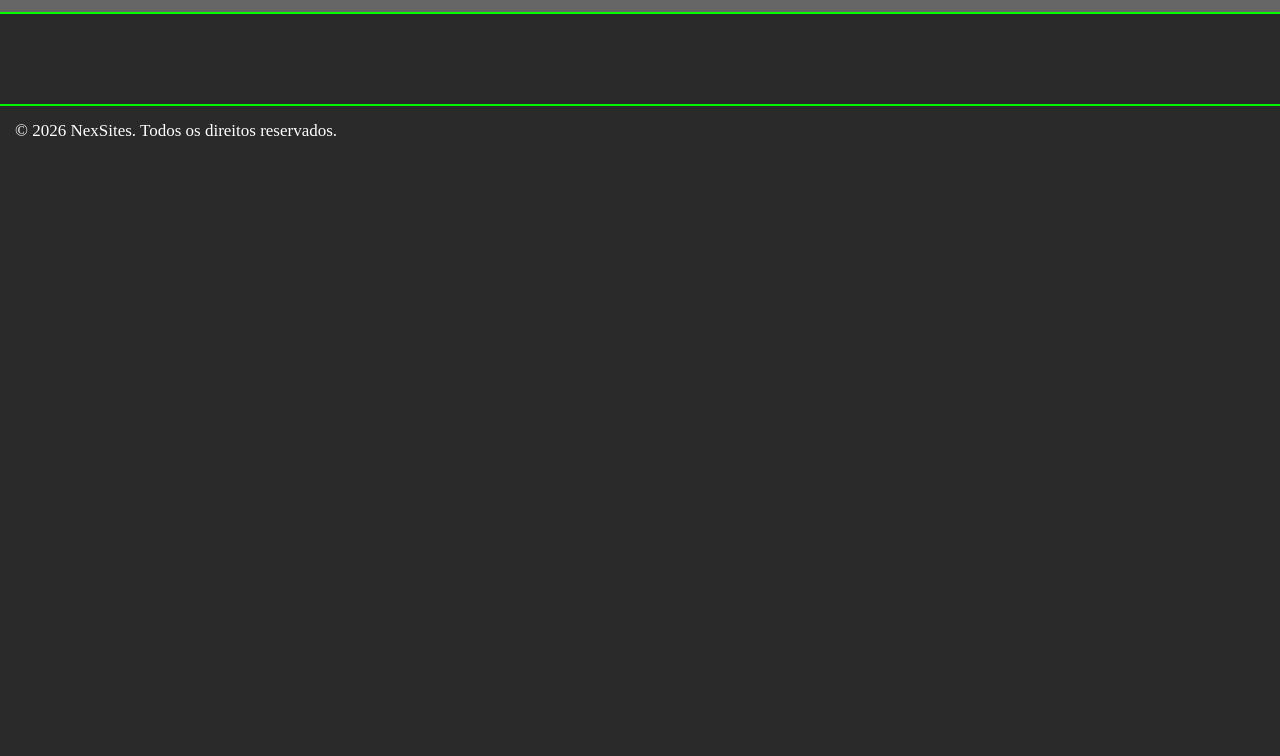
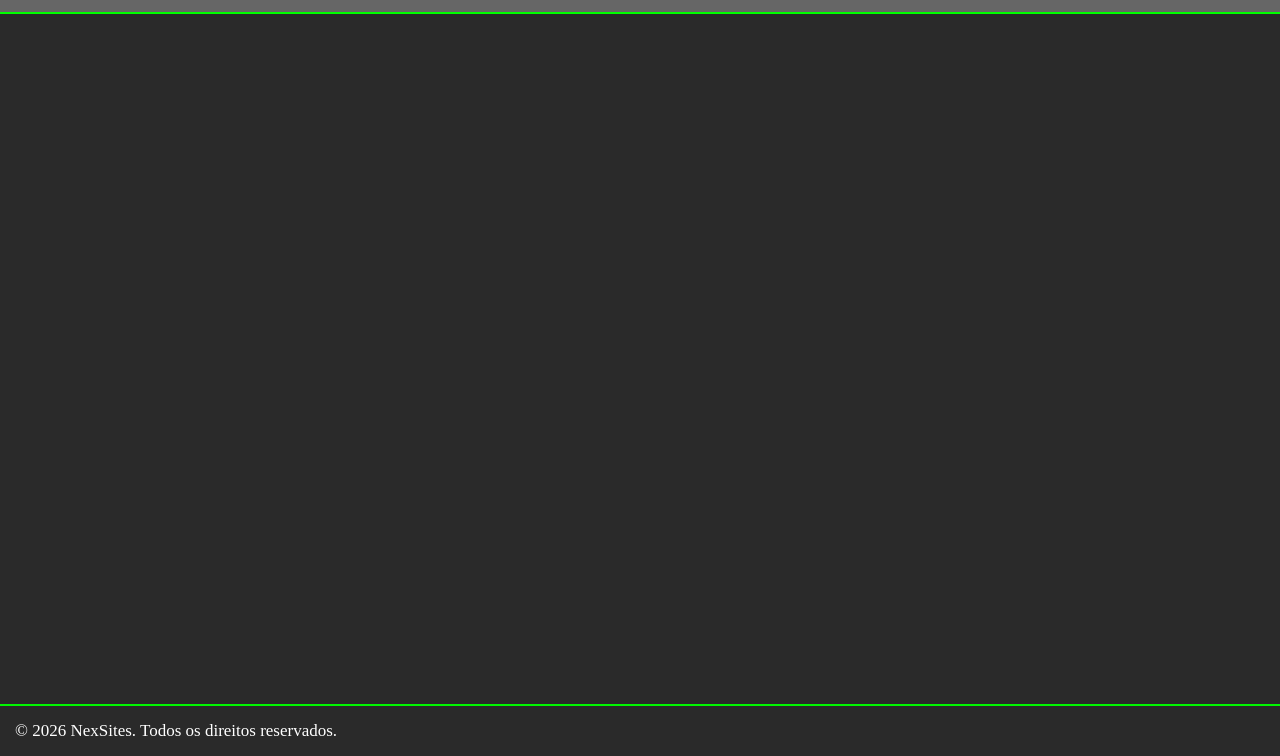
Before and after one commit to antonny134/NexSites, a plain HTML site: page index.html in a window 1280 px wide. Shown: the part 44-800 px from the top of the page. Drawn offline with nearby package versions, Linux system fonts and the light colour scheme.

Commit message:
atualização

```diff
--- a/index.html
+++ b/index.html
@@ -12,8 +12,14 @@
             box-sizing: border-box;
         }
         body{
-            background: #2a2a2a;
-        }
+        background: #2a2a2a;
+        min-height: 100vh;
+        display: flex;
+        flex-direction: column;
+      }
+        #tela{
+       flex: 1;
+       }
         .logo{
             background: #666;
             display: flex;
```
